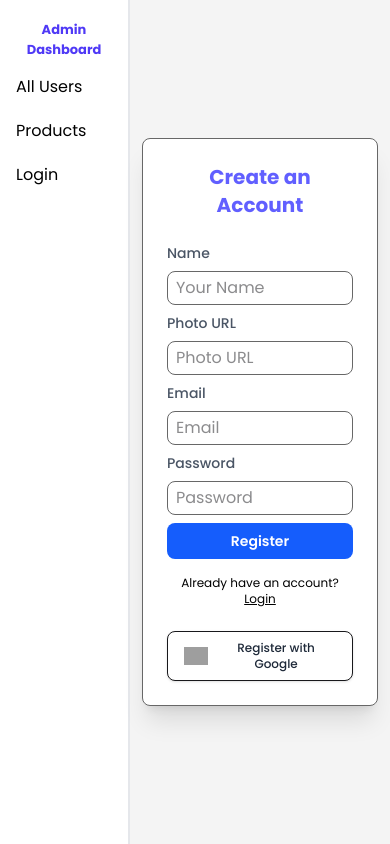
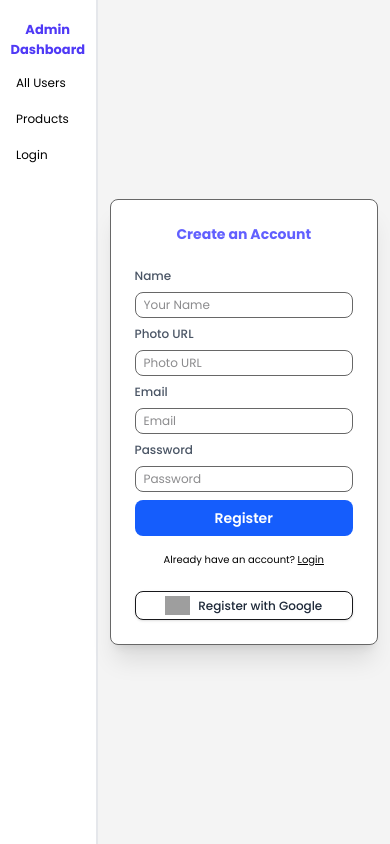
Before and after one commit to MMSFarsi/Task-Xentro, a React (Vite) app: page /register in a window 390 px wide. Built offline with nearby package versions, Linux system fonts and the light colour scheme; no server answers; grey boxes are pictures that could not be loaded.

Commit message:
complete

```diff
--- a/src/layout/MainLayout.jsx
+++ b/src/layout/MainLayout.jsx
@@ -13,19 +13,19 @@ const MainLayout = () => {
 
   return (
     <div className="grid grid-cols-12">
-      <div className='  col-span-4 lg:col-span-2 border-r-2 border-gray-200 bg-white text-black'>
+      <div className='  col-span-3 lg:col-span-2 border-r-2 border-gray-200 bg-white text-black'>
         <h2 className="text-[13px] lg:text-lg text-center font-bold mb-1 text-indigo-600 mt-4 p-1 lg:p-6">Admin Dashboard</h2>
       {user?.email &&   <h1 className="text-xs font-semibold text-center text-indigo-600">
           Welcome  <span className="text-blue-500">{user?.displayName}</span>!
         </h1>}
-        <nav>
+        <nav className='text-xs lg:text-sm'>
           <NavLink to="/" className={({ isActive }) => `${linkClass} ${isActive ? 'text-[#1C9FFF] bg-[#F3FAFF]  ' : 'hover:text-[#97c5e5]'}`}>  All Users </NavLink>
           <NavLink to="/products" className={({ isActive }) => `${linkClass} ${isActive ? 'text-[#1C9FFF] bg-[#F3FAFF] ' : 'hover:text-[#97c5e5]'}`} > Products </NavLink>
           {user?.email ? <button onClick={handleLogout} className='btn mt-2 btn-xs btn-primary ml-2'>Logout</button> : <NavLink to="/login" className={({ isActive }) => `${linkClass} ${isActive ? 'text-[#1C9FFF] bg-[#F3FAFF] ' : 'hover:text-[#97c5e5]'}`} > Login </NavLink>}
 
         </nav>
       </div>
-      <div className='min-h-screen col-span-8 lg:col-span-10 bg-[#F4F4F4]'>
+      <div className='min-h-screen col-span-9 lg:col-span-10 bg-[#F4F4F4]'>
         <Outlet />
       </div>
     </div>
--- a/src/pages/AllProducts.jsx
+++ b/src/pages/AllProducts.jsx
@@ -112,11 +112,11 @@ const AllProducts = () => {
 
       <h2 className="text-3xl font-semibold text-blue-600 p-3 m-2 text-center">All Product</h2>
 
-      <div className="mb-6 w-[250px] lg:w-[300px] mx-auto">
+      <div className="mb-6 w-[200px] lg:w-[300px] mx-auto">
         <input
           type="text"
           placeholder="Search Product by name"
-          className="w-full bg-white text-black px-4 py-2 border border-gray-300 rounded-lg"
+          className="w-full text-sm bg-white text-black px-2 py-2 border border-gray-300 rounded-lg"
           value={search}
           onChange={(e) => setSearch(e.target.value)}
         />
--- a/src/pages/AllUser.jsx
+++ b/src/pages/AllUser.jsx
@@ -13,15 +13,15 @@ const ALlUser = () => {
     <div className="p-2 lg:p-8">
       <h2 className="text-3xl font-semibold text-blue-600 p-3 m-2 text-center">All Users</h2>
 
-      <div className="mb-6 w-[250px] lg:w-[300px] mx-auto">
-        <input type="text" placeholder="Search User by name" className="w-full px-4 py-2 bg-white text-black border border-gray-300 rounded-lg"
+      <div className="mb-6 w-[200px] lg:w-[300px] mx-auto">
+        <input type="text" placeholder="Search User by name" className="w-full text-sm px-2 py-2 bg-white text-black border border-gray-300 rounded-lg"
           value={search} onChange={(e) => setSearch(e.target.value)}
         />
       </div>
-      <div className="grid grid-cols-1 md:grid-cols-2 lg:grid-cols-4 gap-4">
+      <div className="grid grid-cols-1  md:grid-cols-2 lg:grid-cols-4 gap-4">
         {filteredUsers.length > 0 ? (
           filteredUsers.map((user) => (
-            <div key={user.id} className="card w-64 bg-base-100 card-lg shadow-sm">
+            <div key={user.id} className="card w-58 lg:w-64 bg-base-100 card-lg shadow-sm">
               <div className="card-body text-[12px]">
                 <h2>
                   <span className="font-semibold">Name: </span> {user.name}
--- a/src/pages/Login.jsx
+++ b/src/pages/Login.jsx
@@ -45,27 +45,27 @@ const Login = () => {
         <form onSubmit={handleSubmit} className="space-y-2 lg:space-y-4">
           <div className="form-control">
             <label className="label">
-              <span className="label-text">Email</span>
+              <span className="label-text text-xs lg:text-sm">Email</span>
             </label>
             <input
               type="email"
               name="email"
               ref={emailRef}
               placeholder="Enter your email"
-              className="w-full px-2 lg:px-4 py-1 lg:py-2 mt-2 border border-[#676767] rounded-lg focus:outline-none focus:ring-2 focus:ring-green-400"
+              className="w-full px-2 text-xs lg:text-base lg:px-4 py-1 lg:py-2 mt-2 border border-[#676767] rounded-lg focus:outline-none focus:ring-2 focus:ring-green-400"
               required
             />
           </div>
 
           <div className="form-control">
             <label className="label">
-              <span className="label-text">Password</span>
+              <span className="label-text text-xs lg:text-sm">Password</span>
             </label>
             <input
               type="password"
               name="password"
               placeholder="Enter your password"
-              className="w-full px-2 lg:px-4 py-1 lg:py-2 mt-2 border border-[#676767] rounded-lg focus:outline-none focus:ring-2 focus:ring-green-400"
+              className="w-full px-2 text-xs lg:text-base lg:px-4 py-1 lg:py-2 mt-2 border border-[#676767] rounded-lg focus:outline-none focus:ring-2 focus:ring-green-400"
               required
             />
 
@@ -79,7 +79,7 @@ const Login = () => {
         </form>
 
         <div className="text-center mt-4">
-          <p className="text-xs lg:text-sm text-[#000000]">
+          <p className="text-[10px] lg:text-xs text-[#000000]">
             Don't have an account?{" "}
             <Link to="/register" className="underline">
               Register
@@ -90,7 +90,7 @@ const Login = () => {
         <div className="flex items-center justify-center mt-6">
           <button
             onClick={handleGoogle}
-            className="flex cursor-pointer items-center justify-center w-full py-2 px-4 bg-white border rounded-lg shadow hover:shadow-lg transition gap-2"
+            className="flex cursor-pointer items-center justify-center w-full py-1 lg:py-2 px-2 lg:px-4 bg-white border rounded-lg shadow hover:shadow-lg transition gap-2"
           >
             <span>   <img
               width="25"
--- a/src/pages/Register.jsx
+++ b/src/pages/Register.jsx
@@ -62,45 +62,45 @@ const Register = () => {
   return (
     <div className="py-10 p-3 min-h-screen flex items-center justify-center">
       <div className="card w-[300px] lg:w-[400px] p-6 border-[#676767] border bg-white dark:bg-gray-100 shadow-xl rounded-lg">
-        <h2 className="text-xl lg:text-2xl font-bold text-center text-indigo-500 mb-6">Create an Account</h2>
+        <h2 className="text-sm lg:text-2xl font-bold text-center text-indigo-500 mb-6">Create an Account</h2>
         <form onSubmit={handleCreateUser} className="space-y-2 lg:space-y-4">
           <div>
-            <label className="block text-sm font-medium text-gray-600">Name</label>
+            <label className="block text-xs lg:text-sm font-medium text-gray-600">Name</label>
             <input
               type="text"
               name="name"
               placeholder="Your Name"
-              className="w-full px-2 lg:px-4 py-1 lg:py-2 mt-2 border border-[#676767] rounded-lg focus:outline-none focus:ring-2 focus:ring-green-400"
+              className="w-full px-2 lg:px-4 py-1 lg:py-2 mt-2 border text-xs lg:text-base border-[#676767] rounded-lg focus:outline-none focus:ring-2 focus:ring-green-400"
               required
             />
           </div>
           <div>
-            <label className="block text-sm font-medium text-gray-600">Photo URL</label>
+            <label className="block text-xs lg:text-sm  font-medium text-gray-600">Photo URL</label>
             <input
               type="text"
               name="photo"
               placeholder="Photo URL"
-              className="w-full px-2 lg:px-4 py-1 lg:py-2 mt-2 border border-[#676767] rounded-lg focus:outline-none focus:ring-2 focus:ring-green-400"
+              className="w-full px-2 lg:px-4 py-1 lg:py-2 mt-2 border text-xs lg:text-base border-[#676767] rounded-lg focus:outline-none focus:ring-2 focus:ring-green-400"
               required
             />
           </div>
           <div>
-            <label className="block text-sm font-medium text-gray-600">Email</label>
+            <label className="block text-xs lg:text-sm  font-medium text-gray-600">Email</label>
             <input
               type="email"
               name="email"
               placeholder="Email"
-              className="w-full px-2 lg:px-4 py-1 lg:py-2 mt-2 border border-[#676767] rounded-lg focus:outline-none focus:ring-2 focus:ring-green-400"
+              className="w-full px-2 lg:px-4 py-1 lg:py-2 mt-2 border text-xs lg:text-base border-[#676767] rounded-lg focus:outline-none focus:ring-2 focus:ring-green-400"
               required
             />
           </div>
           <div>
-            <label className="block text-sm font-medium text-gray-600">Password</label>
+            <label className="block text-xs lg:text-sm  font-medium text-gray-600">Password</label>
             <input
               type="password"
               name="password"
               placeholder="Password"
-              className="w-full px-2 lg:px-4 py-1 lg:py-2 mt-2 border border-[#676767] rounded-lg focus:outline-none focus:ring-2 focus:ring-green-400"
+              className="w-full px-2 text-xs lg:text-base lg:px-4 py-1 lg:py-2 mt-2 border border-[#676767] rounded-lg focus:outline-none focus:ring-2 focus:ring-green-400"
               required
             />
           </div>
@@ -111,14 +111,14 @@ const Register = () => {
           </div>
         </form>
         <div className="text-center mt-4">
-          <p className="text-xs text-[#000000]">
+          <p className="text-[10px] lg:text-xs text-[#000000]">
             Already have an account? <Link to="/login" className="underline">Login</Link>
           </p>
         </div>
         <div className="flex items-center justify-center mt-6">
           <button
             onClick={handleGoogle}
-            className="flex cursor-pointer items-center justify-center w-full py-2 px-4 bg-white border rounded-lg shadow hover:shadow-lg transition gap-2"
+            className="flex cursor-pointer items-center justify-center w-full py-1 lg:py-2 px-2 lg:px-4 bg-white border rounded-lg shadow hover:shadow-lg transition gap-2"
           >
             <span>   <img
               width="25"
```
